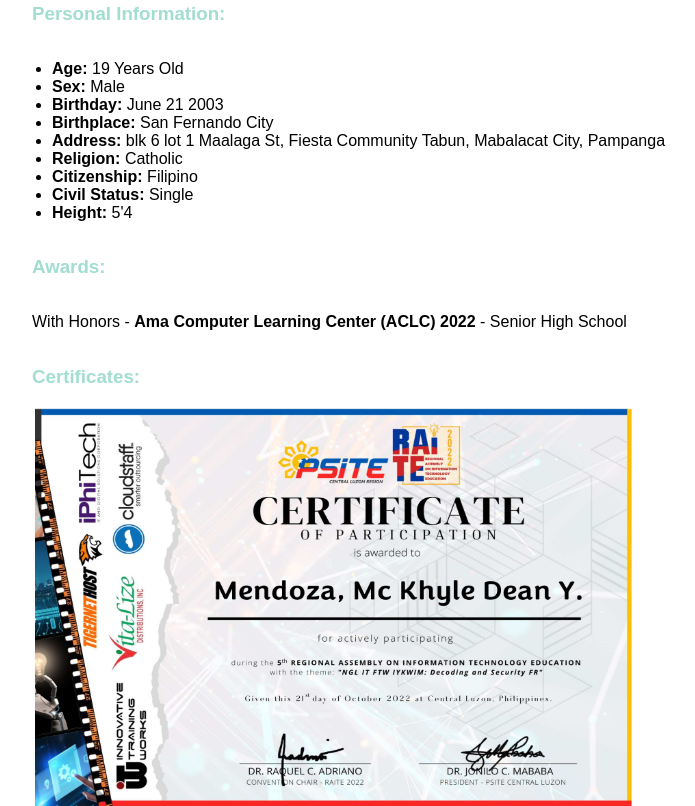
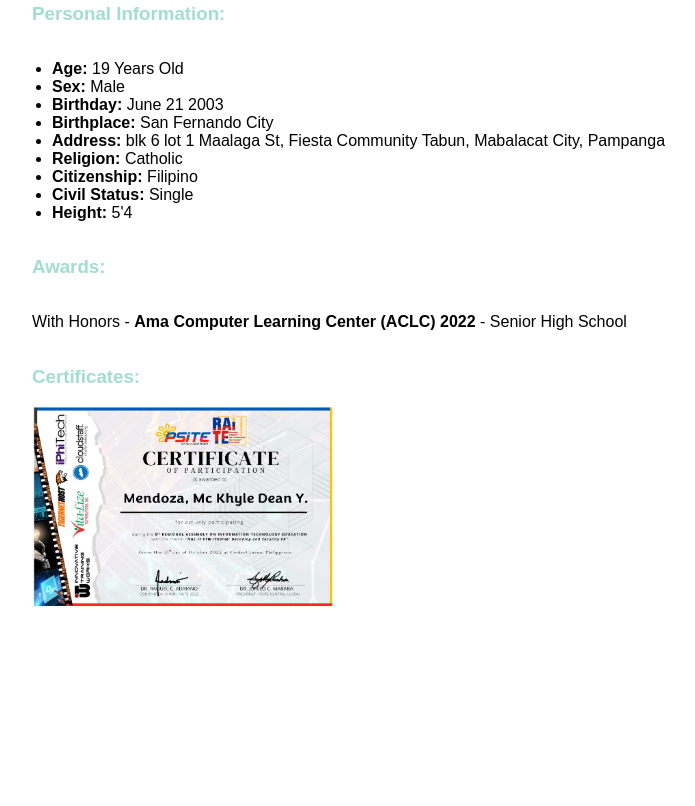
Before and after one commit to KhyleMendoza/resume, a plain HTML site: page index.html in a window 1280 px wide. Shown: the part 736-1542 px from the top of the page, without its empty margins (32-727 px from the left). After the commit the page ends 1342 px from the top, so only its background shows below. Drawn offline with Linux system fonts and the light colour scheme.

Commit message:
Add files via upload

```diff
--- a/index.html
+++ b/index.html
@@ -64,7 +64,7 @@
         <p>With Honors - <strong>Ama Computer Learning Center (ACLC) 2022</strong> - Senior High School</p>
 
     <h3>Certificates:</h3>
-        <img src="Certificate.jpg" alt="Certificate" id="certificate" style="width:600px;height: 400px;">
+        <img src="Certificate.jpg" alt="Certificate" id="certificate" style="width:300px;height: 200px;">
         <script src="fanny.js"></script>
 
 
```
